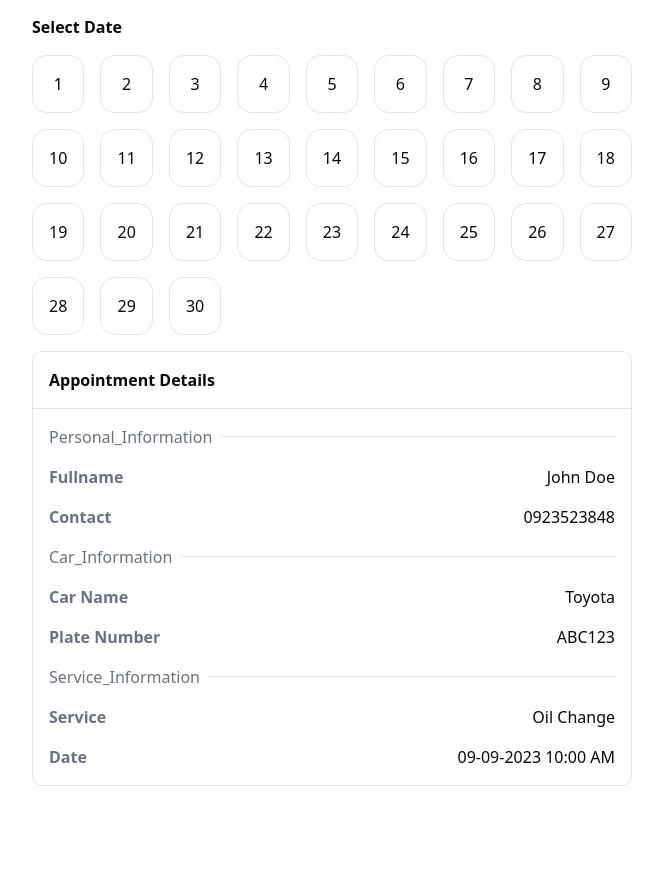
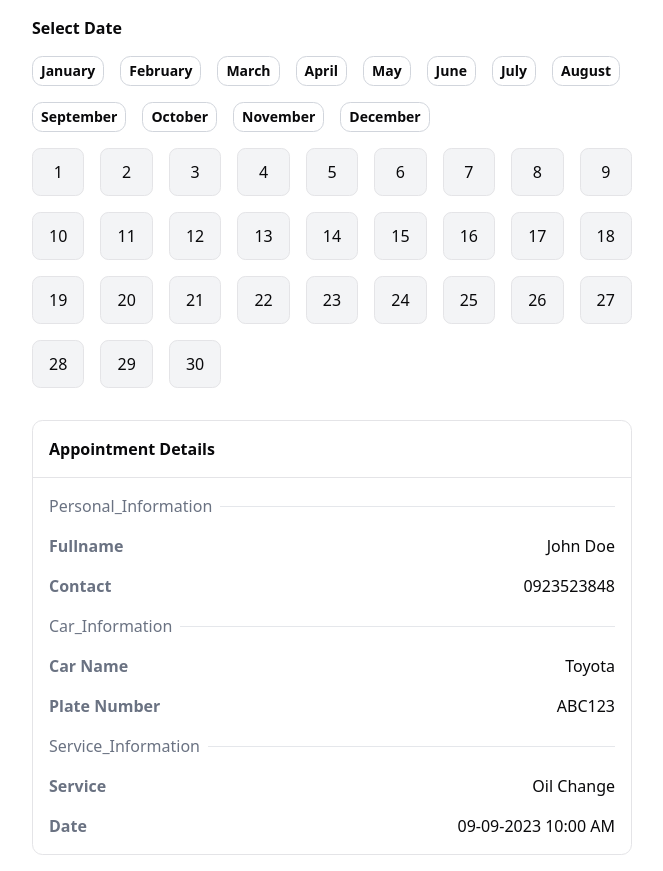
Before and after one commit to mohalidin333/car-repair-and-maintenance-scheduling, a Next.js app: page /schedule in a window 1280 px wide. Shown: the whole page, without its empty margins (308-971 px from the left). Before the commit the page ends 800 px from the top, so only its background shows below. Built offline with nearby package versions, Linux system fonts and the light colour scheme.

Commit message:
initial schedule

```diff
--- a/src/app/schedule/layout.tsx
+++ b/src/app/schedule/layout.tsx
@@ -4,9 +4,9 @@ export default function ScheduleLayout({
   children: React.ReactNode;
 }) {
   return (
-    <div className="overflow-y-auto p-4 justify-center mx-auto md:flex-row flex-col flex gap-4 items-center h-screen">
+    <div className="overflow-y-auto p-4 justify-center mx-auto md:flex-row flex-col flex gap-4 items-center">
       <div className="flex-col max-w-[600px] flex items-start justify-center gap-4 w-full">
-       <div className="space-y-4 w-full">
+       <div className="space-y-4 w-full overflow-y-auto">
         <h1>Select Date</h1>
          {children}
        </div>
--- a/src/app/schedule/page.tsx
+++ b/src/app/schedule/page.tsx
@@ -1,26 +1,123 @@
 "use client";
-import React from "react";
+import React, { useEffect, useState } from "react";
+
+type Month = { title: string; number: number };
+type AvailabaleTimeSlot = {
+  month: number;
+  days: { day: number; time: string[] }[];
+};
+// months
+const months: Month[] = [
+  { title: "January", number: 1 },
+  { title: "February", number: 2 },
+  { title: "March", number: 3 },
+  { title: "April", number: 4 },
+  { title: "May", number: 5 },
+  { title: "June", number: 6 },
+  { title: "July", number: 7 },
+  { title: "August", number: 8 },
+  { title: "September", number: 9 },
+  { title: "October", number: 10 },
+  { title: "November", number: 11 },
+  { title: "December", number: 12 },
+];
+// avatable time of each month
+const availableTimeSlots: AvailabaleTimeSlot[] = [
+  {
+    month: 2,
+    days: [
+      {
+        day: 4,
+        time: ["10:00 AM", "11:00 AM", "12:00 PM"],
+      },
+      {
+        day: 2,
+        time: ["9:00 AM", "10:00 AM", "11:00 AM"],
+      },
+      {
+        day: 3,
+        time: ["1:00 PM", "2:00 PM", "3:00 PM"],
+      },
+    ],
+  },
+];
 
 export default function SchedulePage() {
   const date = new Date();
-  const totalDays = new Date(
-    date.getFullYear(),
-    date.getMonth() + 1,
-    0
-  ).getDate();
+  const currentMonth = date.getMonth() + 1;
+  const currentYear = date.getFullYear();
+  const [totalDays, setTotalDays] = useState<{ day: number; time: string[] }[]>(
+    []
+  );
+  const [selectedDate, setSelectedDate] = useState<number>(1);
+  const selectedDay = totalDays.find((day) => day.day === selectedDate);
+
+  // get all days in selected month with available time slots
+  function getDaysInMonth(month: number, year: number) {
+    setTotalDays([]);
+    const days = new Date(year, month, 0).getDate();
+    for (let i = 0; i < days; i++) {
+      const day = i + 1;
+      // check if current month has available time slots
+      const availableSlot = availableTimeSlots.find(
+        (slot) => slot.month === month
+      );
+      // find the time slots for the current day
+      const timeSlots = availableSlot
+        ? availableSlot.days.find((d) => d.day === day)?.time || []
+        : [];
+
+      setTotalDays((prev) => [...prev, { day, time: timeSlots }]);
+    }
+  }
+
+  useEffect(() => {
+    getDaysInMonth(currentMonth, currentYear);
+  }, []);
 
   return (
-     <div className="grid-flow-row grid gap-4 w-full max-w-screen-md  grid-cols-[repeat(auto-fill,_minmax(50px,_1fr))]">
-
-
-        {Array.from({ length: totalDays }, (_, i) => (
+    <div className="flex flex-col gap-4">
+      <div className="flex gap-4 flex-wrap">
+        {/* month selector */}
+        {months.map((month, index) => (
           <div
-            key={i}
-            className="flex justify-center items-center border rounded-xl p-4 text-center font-medium hover:bg-gray-100 transition"
+            onClick={() => {
+              getDaysInMonth(month.number, currentYear);
+            }}
+            key={index}
+            className="text-sm font-semibold border border-gray-300 rounded-lg px-2 py-1 cursor-pointer hover:bg-gray-200 transition-colors"
           >
-            {i + 1}
+            {month.title}
           </div>
         ))}
       </div>
+
+      <div className="grid-flow-row grid gap-4  grid-cols-[repeat(auto-fill,_minmax(50px,_1fr))]">
+        {/* day selector */}
+        {totalDays.map((day, index) => (
+          <div
+            onClick={() => setSelectedDate(day.day)}
+            key={index}
+            className="cursor-pointer flex items-center justify-center h-12 border rounded-md bg-gray-100 hover:bg-gray-200 transition-colors"
+          >
+            {day.day}
+          </div>
+        ))}
+      </div>
+
+      <div className="flex gap-2">
+        {/* time slots of current date */}
+        {selectedDay &&
+          selectedDay.time.length > 0 &&
+          selectedDay.time.map((time, index) => (
+            <div
+              key={index}
+              className="cursor-pointer text-xs text-gray-600 border border-gray-300 rounded px-2 py-1 cursor-pointer hover:bg-gray-200 transition-colors"
+            >
+              {time}
+            </div>
+          ))}
+      </div>
+    </div>
   );
 }
```
